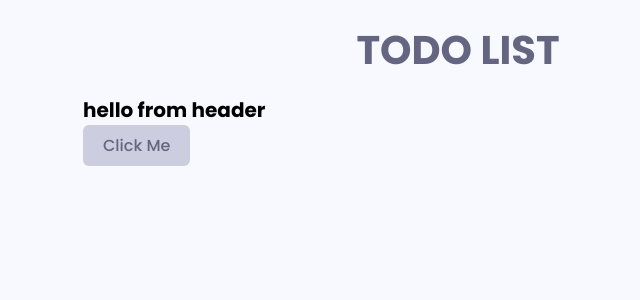
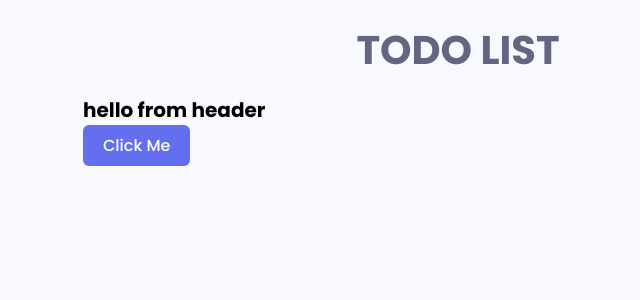
Before and after one commit to zsoltnemesnyik/react-todo-app, a React (Create React App) app: page / in a window 1280 px wide. Shown: the top 300 px of the page, without its empty margins (182-822 px from the left). Built offline with nearby package versions, Linux system fonts and the light colour scheme.

Commit message:
change AppHeader button variant

```diff
--- a/src/components/AppHeader.js
+++ b/src/components/AppHeader.js
@@ -4,7 +4,7 @@ const AppHeader = () => {
   return (
     <div>
         <h1>hello from header</h1>
-        <Button variant="secondary">
+        <Button variant="primary">
             click me
         </Button>
     </div>
```
